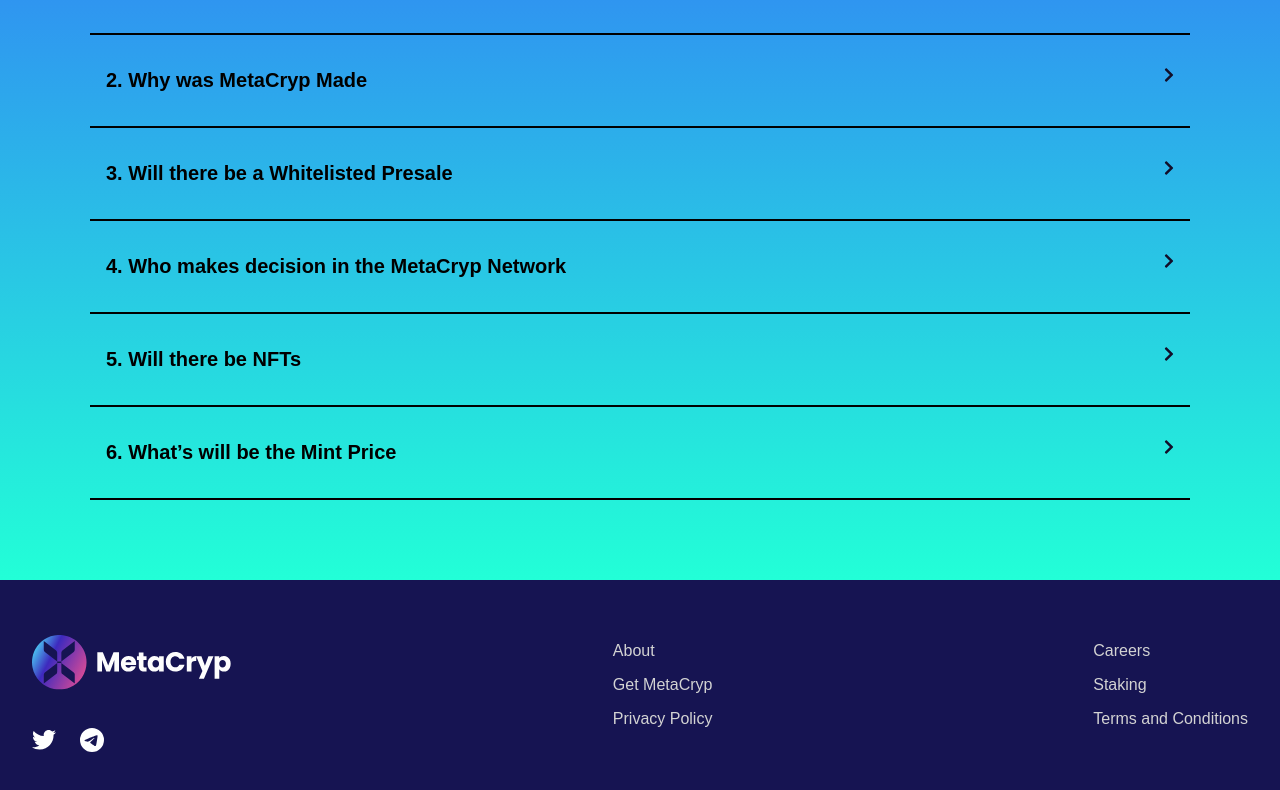
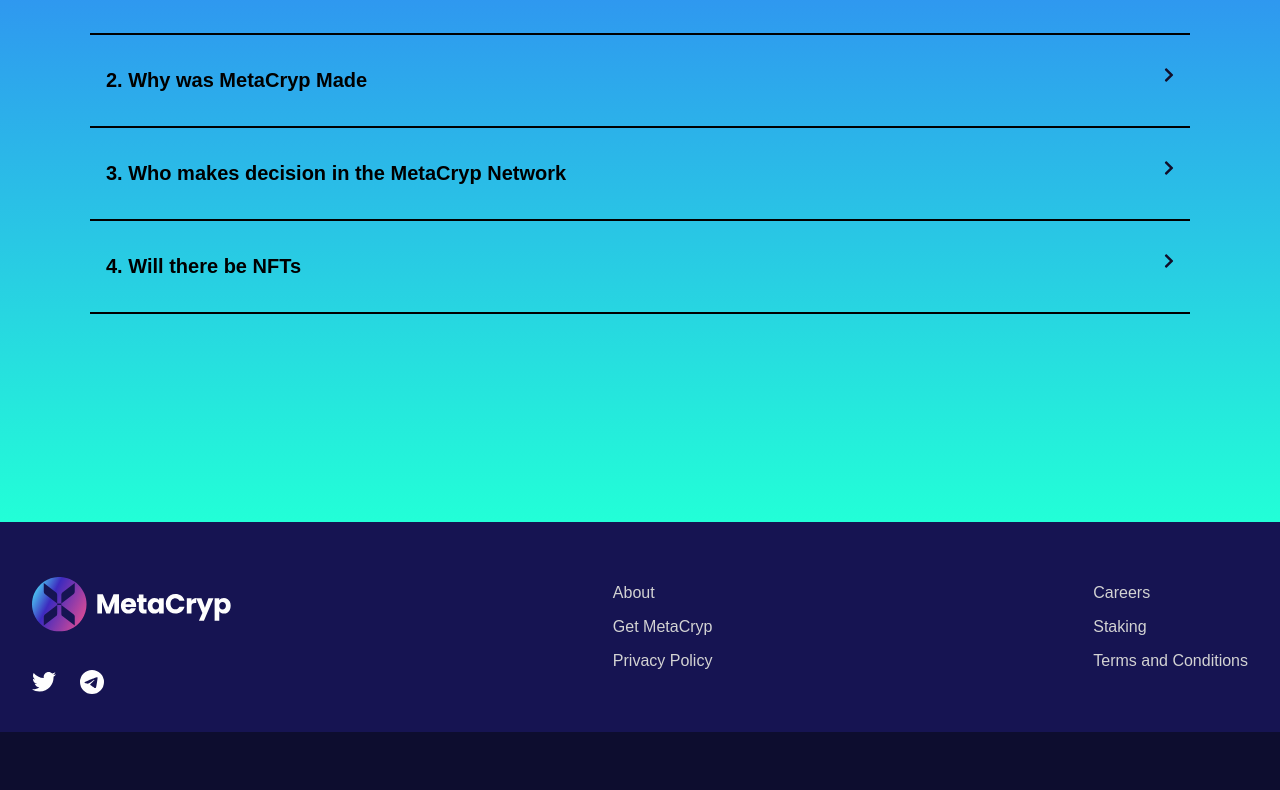
Before and after one commit to sarmulad/metacryp, a Next.js app: page / in a window 1280 px wide. Shown: the part 8243-9033 px from the top of the page. After the commit the page ends 8975 px from the top, so only its background shows below. Built offline with nearby package versions, Linux system fonts and the light colour scheme; a web font is replaced by a local one.

Commit message:
first commit

```diff
--- a/src/components/Home/faq/Faq.jsx
+++ b/src/components/Home/faq/Faq.jsx
@@ -12,21 +12,14 @@ const faqData = [
         title:'2. Why was MetaCryp Made',
         content:'The aim of MetaCryp is to create a home away from home, offering people a space to have intense fun and forget about the stress of daily living.'
      },
+
      {
-        title:'3. Will there be a Whitelisted Presale ',
-        content:'Yes, there will be.'
-     },
-     {
-        title:'4. Who makes decision in the MetaCryp Network',
+        title:'3. Who makes decision in the MetaCryp Network',
         content:'MetaCryp Network is a community-centric ecosystem, meaning that holders of the native tokens can submit proposals and vote on changes'
      },
      {
-        title:'5. Will there be NFTs',
+        title:'4. Will there be NFTs',
         content:'Yes, there will be.'
-     },
-     {
-        title:'6. What’s will be the Mint Price',
-        content:'The mint price will be dependent on how early you interact with the community. Earlly users will have access to a cheaper mint price when the public mint begins'
      },
 
   ];
```
